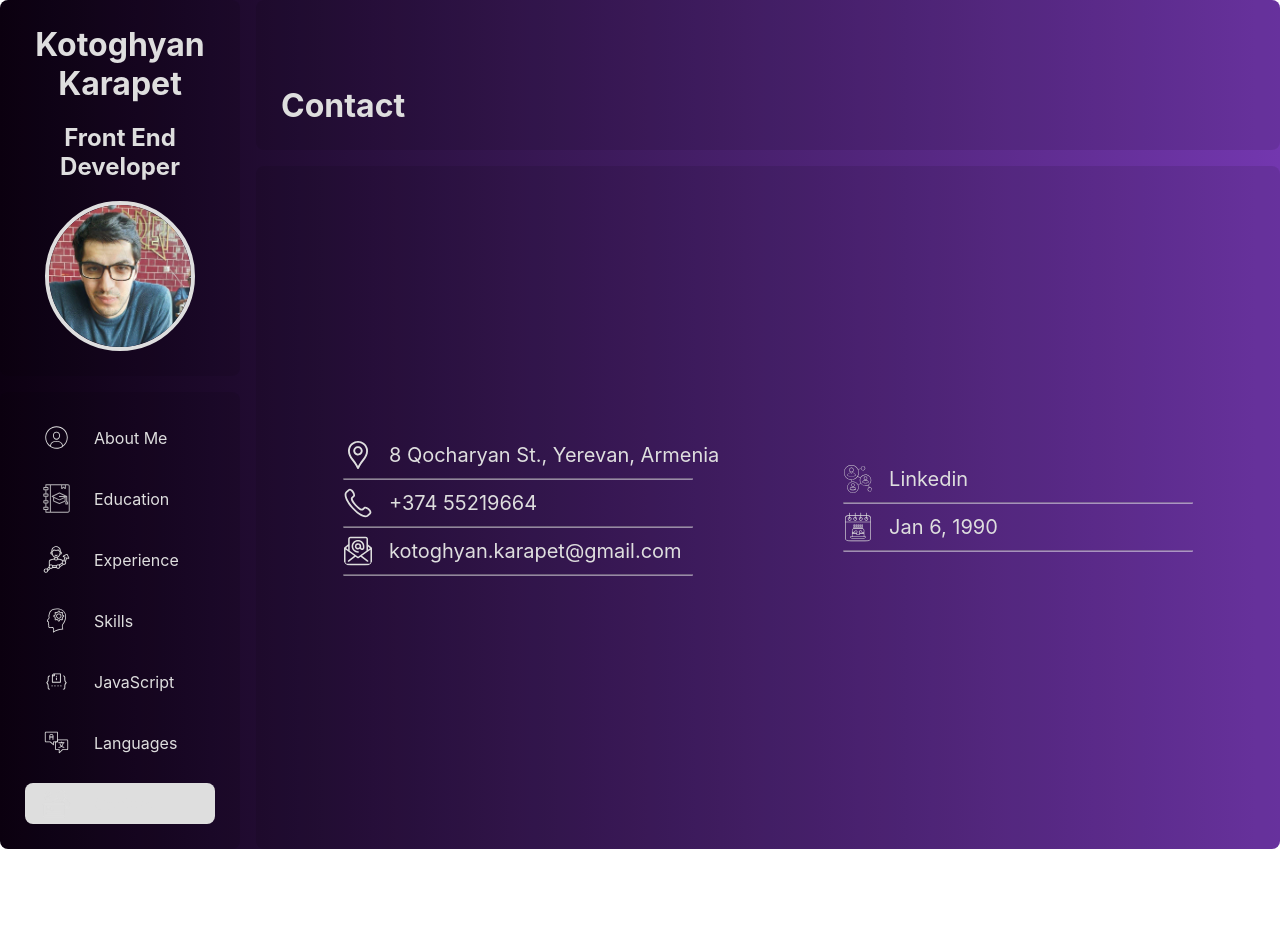
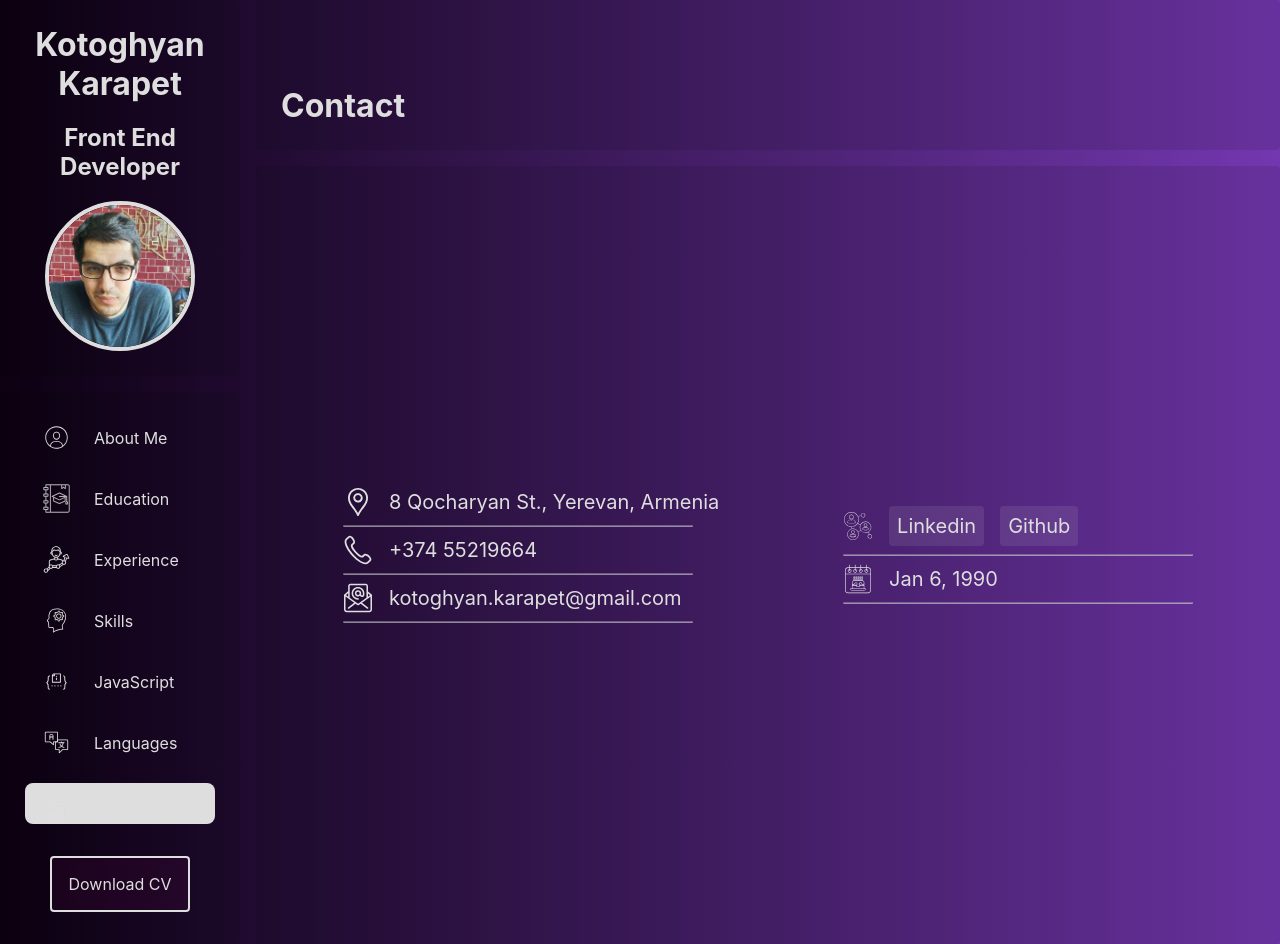
Before and after one commit to kotoghyan/resume, a React (Create React App) app: page /contact in a window 1280 px wide. Before the commit the page ends 849 px from the top, so only its background shows below. Built offline with nearby package versions, Linux system fonts and the light colour scheme.

Commit message:
DONE:Education page, ADD: Download PDF

```diff
--- a/src/MyResume/MyResume.ts
+++ b/src/MyResume/MyResume.ts
@@ -50,19 +50,19 @@ export const MyResume = {
             name: 'Programming',
             educationalCenter: 'Yerevan State College of Informatics',
             location: {
-                street:'52 Mamikonyants St.',
-                country: 'Armenia',
-                city: 'Yerevan',
+                street:' 52 Mamikonyants St.',
+                country: ' Armenia',
+                city: ' Yerevan',
             },
-            start: 'Sep 2020',
-            end: 'Dec 2020',
+            start: '2004',
+            end: '2008',
         },
         javaScript: {
             name: 'JavaScript',
             educationalCenter: 'Microsoft Innovation Center',
             location: {
-                country: 'Armenia',
-                city: 'Yerevan',
+                country: ' Armenia',
+                city: ' Yerevan',
             },
             start: 'Sep 2020',
             end: 'Dec 2020'
@@ -114,6 +114,7 @@ export const MyResume = {
         Nationality: 'Armenian',
         social: {
             linkedin: 'https://www.linkedin.com/in/karo-kotoghyan-5b8061226/',
+            git:'https://github.com/kotoghyan'
         }
     },
     aboutMe: {
--- a/src/app.module.css
+++ b/src/app.module.css
@@ -1,5 +1,4 @@
 .root {
-    background: linear-gradient(90deg, rgb(12, 0, 17) 0%, rgb(115, 55, 175) 100%);
     display: flex;
     color: #dedede;
     gap: 16px;
--- a/src/components/pages/Contact/Contact.tsx
+++ b/src/components/pages/Contact/Contact.tsx
@@ -34,6 +34,8 @@ const Contact = () => {
                     <div className={classes.block}>
                         <SocialSvg/>
                         <a href={social.linkedin}>Linkedin</a>
+                        <a href={social.git}>Github</a>
+
                     </div>
                     <hr/>
                     <div className={classes.block}>
--- a/src/components/pages/Contact/classes.module.css
+++ b/src/components/pages/Contact/classes.module.css
@@ -13,6 +13,7 @@
     display: flex;
     justify-content: space-around;
     align-items: center;
+    flex-wrap: wrap;
 }
 .leftInfoBlock,.rightInfoBlock {
     display: flex;
@@ -29,9 +30,13 @@
     gap: 16px;
     color: #dedede;
 }
+
 .block a{
+    display: block;
     text-decoration: none;
     color: #dedede;
+    background-color: rgba(222, 222, 222, 0.1);
+    padding: 8px;
 }
 .block a:visited{
     text-decoration: none;
--- a/src/components/pages/Education/Education.tsx
+++ b/src/components/pages/Education/Education.tsx
@@ -41,6 +41,25 @@ const Education = ({education}:Props) => {
                         <div className={classes.doth}></div>
                         <h1>{education.programming.name}</h1>
                     </div>
+                    <div className={classes.description}>
+                        <strong>{education.programming.educationalCenter}</strong>
+                        <span>{education.programming.location.street},
+                             {education.programming.location.city},
+                            {education.programming.location.country} </span>
+                        <p>{education.programming.start} - {education.programming.end}</p>
+                    </div>
+                </div>
+                <div className={classes.item}>
+                    <div className={classes.title}>
+                        <div className={classes.doth}></div>
+                        <h1>{education.javaScript.name}</h1>
+                    </div>
+                    <div className={classes.description}>
+                        <strong>{education.javaScript.educationalCenter}</strong>
+                        <span>{education.javaScript.location.city},
+                            {education.javaScript.location.country} </span>
+                        <p>{education.javaScript.start} - {education.javaScript.end}</p>
+                    </div>
                 </div>
             </div>
 
--- a/src/components/pages/Education/classes.module.css
+++ b/src/components/pages/Education/classes.module.css
@@ -21,3 +21,15 @@
     border-radius: 2px;
     background-color: #fff;
 }
+.description {
+    font-size: 20px;
+    margin-left: 28px;
+    margin-top: 6px;
+}
+.description strong {
+    font-size: 25px;
+}
+.description strong + span{
+    font-size: 16px;
+    margin-left: 8px;
+}
--- a/src/components/pages/LeftBar/NavBar/NavBar.tsx
+++ b/src/components/pages/LeftBar/NavBar/NavBar.tsx
@@ -1,6 +1,5 @@
 import React from 'react';
 import classes from './classes.module.css'
-import education from '../../../icon/education.svg'
 import {
     AboutMeSvg,
     ContactSvg,
@@ -11,26 +10,32 @@ import {
     SkillsSvg
 } from "../../../icon";
 import {NavLink} from "react-router-dom";
-
 type  ParamType = {
-    "isActive":boolean ,
+    "isActive": boolean,
     "isPending": boolean,
 }
 
 const LeftBar = () => {
-    const setActiveClass = ({isActive}:ParamType) => {
+    const setActiveClass = ({isActive}: ParamType) => {
         return isActive ? classes.active : ''
     }
     return (
+        <div className={classes.main}>
             <nav className={classes.root}>
-            <NavLink to='/' className={setActiveClass}><AboutMeSvg /> About Me</NavLink>
+                <NavLink to='/' className={setActiveClass}><AboutMeSvg/> About Me</NavLink>
                 <NavLink to='/education' className={setActiveClass}><EducationSvg/> Education</NavLink>
                 <NavLink to='/experience' className={setActiveClass}><ExperienceSvg/> Experience</NavLink>
                 <NavLink to='/skills' className={setActiveClass}><SkillsSvg/> Skills</NavLink>
                 <NavLink to='/javaScript' className={setActiveClass}><JavascriptSvg/> JavaScript</NavLink>
-            <NavLink to='/languages' className={setActiveClass}><LanguagesSvg /> Languages</NavLink>
-            <NavLink to='/contact' className={setActiveClass}><ContactSvg /> Contact</NavLink>
+                <NavLink to='/languages' className={setActiveClass}><LanguagesSvg/> Languages</NavLink>
+                <NavLink to='/contact' className={setActiveClass}><ContactSvg/> Contact</NavLink>
             </nav>
+            <div className={classes.container}>
+                <div className={classes.link}>
+                    <a href='CV/CV.pdf' download='CV/CV.pdf'>Download CV</a>
+                </div>
+            </div>
+        </div>
     );
 };
 
--- a/src/components/pages/LeftBar/NavBar/classes.module.css
+++ b/src/components/pages/LeftBar/NavBar/classes.module.css
@@ -1,9 +1,15 @@
+.main {
+    display: flex;
+    flex-direction: column;
+    background: rgba(0, 0, 0, 0.1);
+    gap: 25px;
+    padding-bottom: 50px;
+}
 .root {
     display: flex;
     flex-direction: column;
     gap: 20px;
     align-items: center;
-    background: rgba(0, 0, 0, 0.1);
     padding: 25px;
 }
 
@@ -50,3 +56,21 @@
         background-color:  #fb0094;
     }
 }
+.link {
+    text-align: center;
+}
+.link > a {
+    text-decoration: none;
+    color: #dedede;
+    border: 2px #dedede solid;
+    padding: 16px;
+    background-color: rgba(251, 0, 148, 0.05);
+}
+.link > a:visited{
+    text-decoration: none;
+}
+
+.link > a:active {
+    border: 2px #fb0094 solid;
+    color: #fb0094;
+}
--- a/src/index.css
+++ b/src/index.css
@@ -2,9 +2,10 @@
   margin: 0;
   padding: 0;
   box-sizing: border-box;
-  border-radius: 8px;
+  border-radius: 4px;
 }
 body {
+  background: linear-gradient(90deg, rgb(12, 0, 17) 0%, rgb(115, 55, 175) 100%);
   width: 100vw;
   margin: 0;
   font-family: -apple-system, BlinkMacSystemFont, 'Segoe UI', 'Roboto', 'Oxygen',
```
Also changed, not shown: src/components/pages/LeftBar/classes.module.css (line endings or trailing spaces), 2 other files (tests, documents, lock files or other folders). Lines whose indentation alone changed are shown as unchanged.
